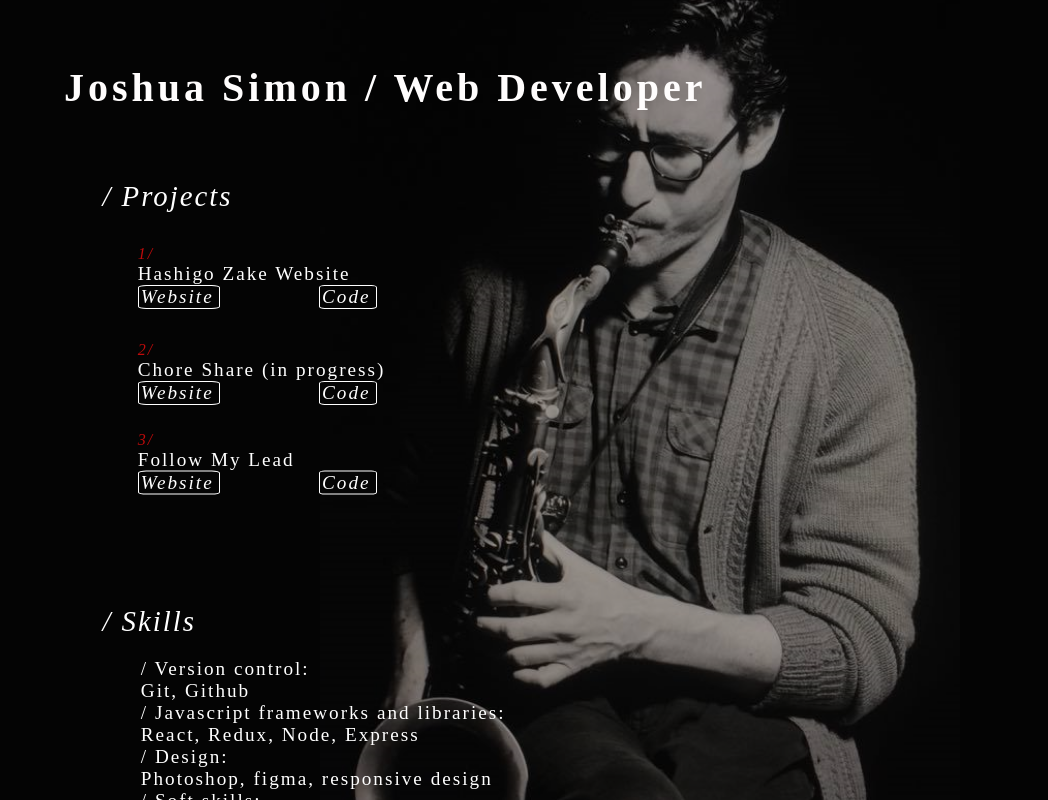
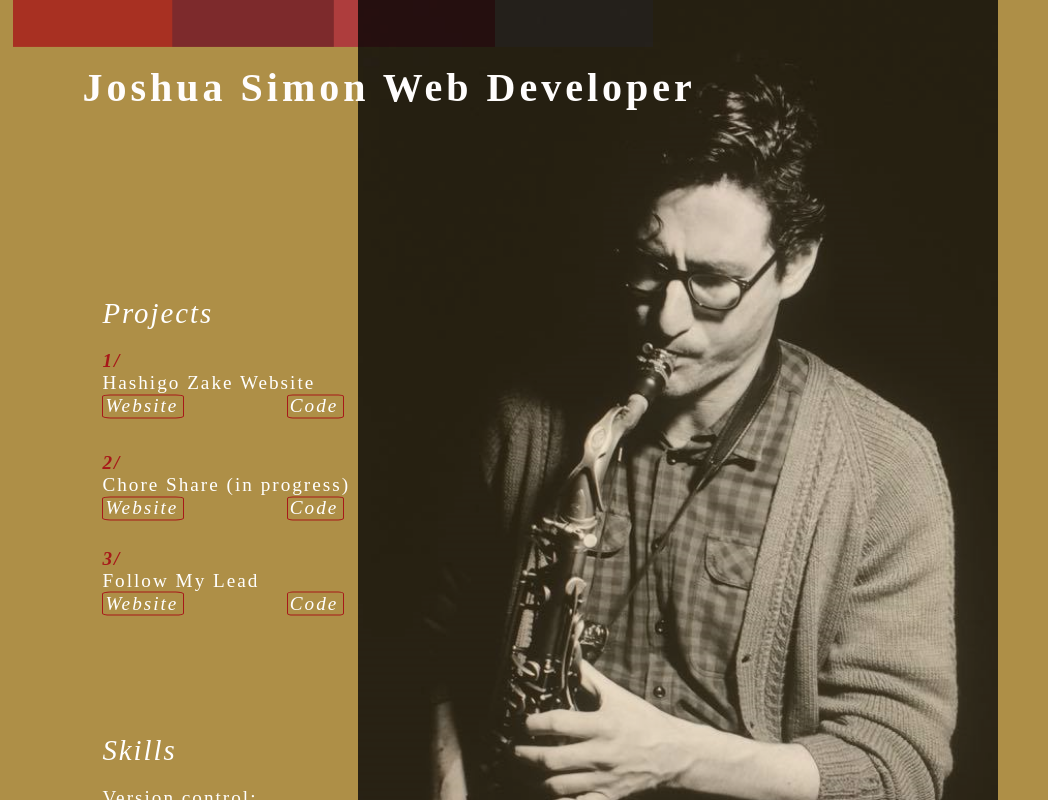
Before and after one commit to joshua-simon/josh-simon, a React (Create React App) app: page / in a window 1280 px wide. Shown: the top 800 px of the page, without its empty margins (0-1048 px from the left). Built offline with nearby package versions, Linux system fonts and the light colour scheme; a web font is replaced by a local one.

Commit message:
style/layout changes

```diff
--- a/src/components/Homepage.jsx
+++ b/src/components/Homepage.jsx
@@ -1,13 +1,15 @@
 import React from 'react'
 import josh from '../Photos/josh.png'
+import logo from '../Photos/logo2.png'
 
 const Homepage = () => {
     return (
         <div>
         <>
         <div>
-            <h1>Joshua Simon / Web Developer</h1>
-            <h2>/ Projects</h2>
+            <h1>Joshua Simon  Web Developer</h1>
+            <img className ='logo' src = {logo}></img>
+            <h2> Projects</h2>
         <div className = 'hashigo'>
             <div>
            <h2 className = 'number'>1/</h2><h2 className = 'project-name'>Hashigo Zake Website</h2>
@@ -42,16 +44,16 @@ const Homepage = () => {
            </div>
         </div>
         <div className = 'skills'>
-        <h2>/ Skills</h2>
-        <p>/ Version control: <br></br>
+        <h2> Skills</h2>
+        <p> Version control: <br></br>
             Git, Github <br></br>
-            / Javascript frameworks and libraries: <br></br>
+             Javascript frameworks and libraries: <br></br>
             React, Redux, Node, Express <br></br>
-            / Design: <br></br>
+             Design: <br></br>
             Photoshop, figma, responsive design <br></br>
-            / Soft skills: <br></br>
+             Soft skills: <br></br>
             Patience, communication, initiative, Agile <br></br>
-            / Currently learning: <br></br>
+             Currently learning: <br></br>
             Typescript, Firebase
 
         </p>
--- a/src/styles.css
+++ b/src/styles.css
@@ -8,7 +8,7 @@ body {
     margin: 0 auto;
     padding:0;
     background-repeat: no-repeat;
-    background-color: rgb(4, 4, 4);
+    background-color: #AE8F47;
     height: 80%;
     background-position: center center fixed;
 	background-attachment:fixed;
@@ -22,10 +22,11 @@ h1 {
     color: rgb(255, 253, 253);
     letter-spacing: 4px;
     padding:5%;
+    transform: translateX(2.5%);
     z-index:1;
     font-weight: light;
     font-size:2.5em;
-
+    padding-top:5%;
 }
 
 h2 {
@@ -53,39 +54,38 @@ h3 {
 img {
     position:relative;
     z-index:0;
-filter: brightness(90%);
-filter: opacity(60%);
-display: block;
-  margin-left: auto;
-  margin-right: auto;
-  width: 50%;
-  transform:translateY(-60%)
+    filter: brightness(90%);
+    filter: opacity(80%);
+    display: block;
+    margin-left: auto;
+    margin-right: auto;
+    width: 50%;
+    transform:translateY(-60%);
+    margin-left: 28%;
 }
 
 .hashigo {
     position:relative;
     z-index:2;
-    margin-left:3%;
-    transform: translateY(50%)
+    transform: translateY(30%)
 }
 
 .chore-share {
     position:relative;
     z-index:2;
-    margin-left:3%;
-    transform: translateY(100%)
+    transform: translateY(80%)
 }
 
 .fml {
     position:relative;
     z-index:3;
-    margin-left:3%;
-    transform: translateY(140%)
+    transform: translateY(120%)
 }
 
 .number {
-    color:rgb(190, 11, 11);
-    font-size:1em;
+    color: #A71819;
+    font-size:1.2em;
+    font-weight:bold;
 }
 
 .project-name, .links {
@@ -96,14 +96,14 @@ display: block;
 
 .links {
     font-style:italic;
-    border: 1px solid white;
+    border: 1px solid #A71819;
     border-radius: 10%;
     padding-left:2px;
     padding-right:5px;
 }
 
 .links:hover{
-    background-color:rgb(141, 10, 10);
+    background-color: #A71819;
     cursor: pointer;
 }
 
@@ -117,8 +117,12 @@ p {
 
     color:white;
     font-family: 'Eczar', serif;
-    margin-left:11%;
+    margin-left:8%;
     transform: translateY(200px);
     font-size:1.2em;
     letter-spacing:2px;
 }
+
+.logo {
+margin-left:1%;
+}
```
Also changed, not shown: src/Photos/logo.png (added), src/Photos/logo2.png (added).
